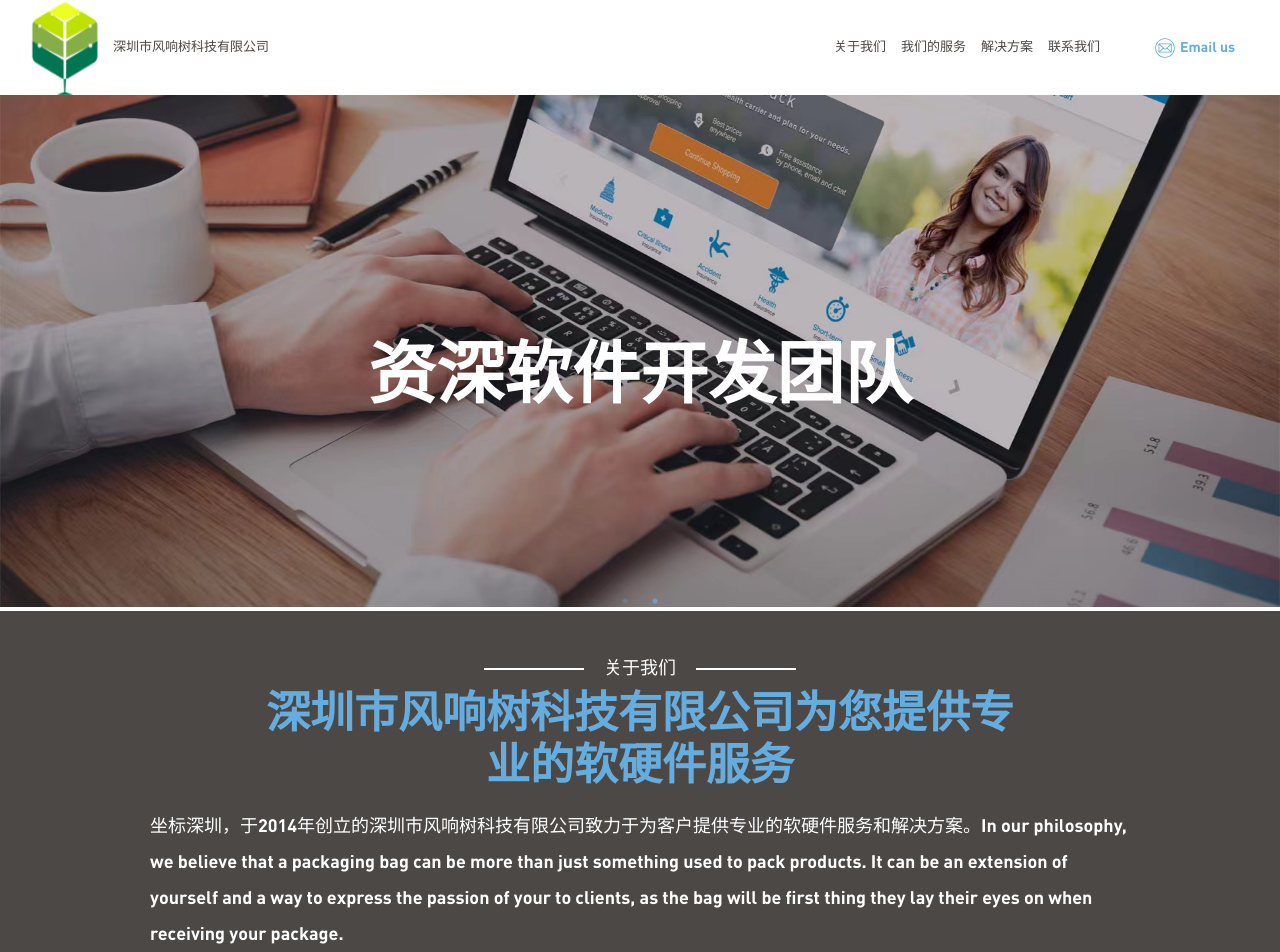
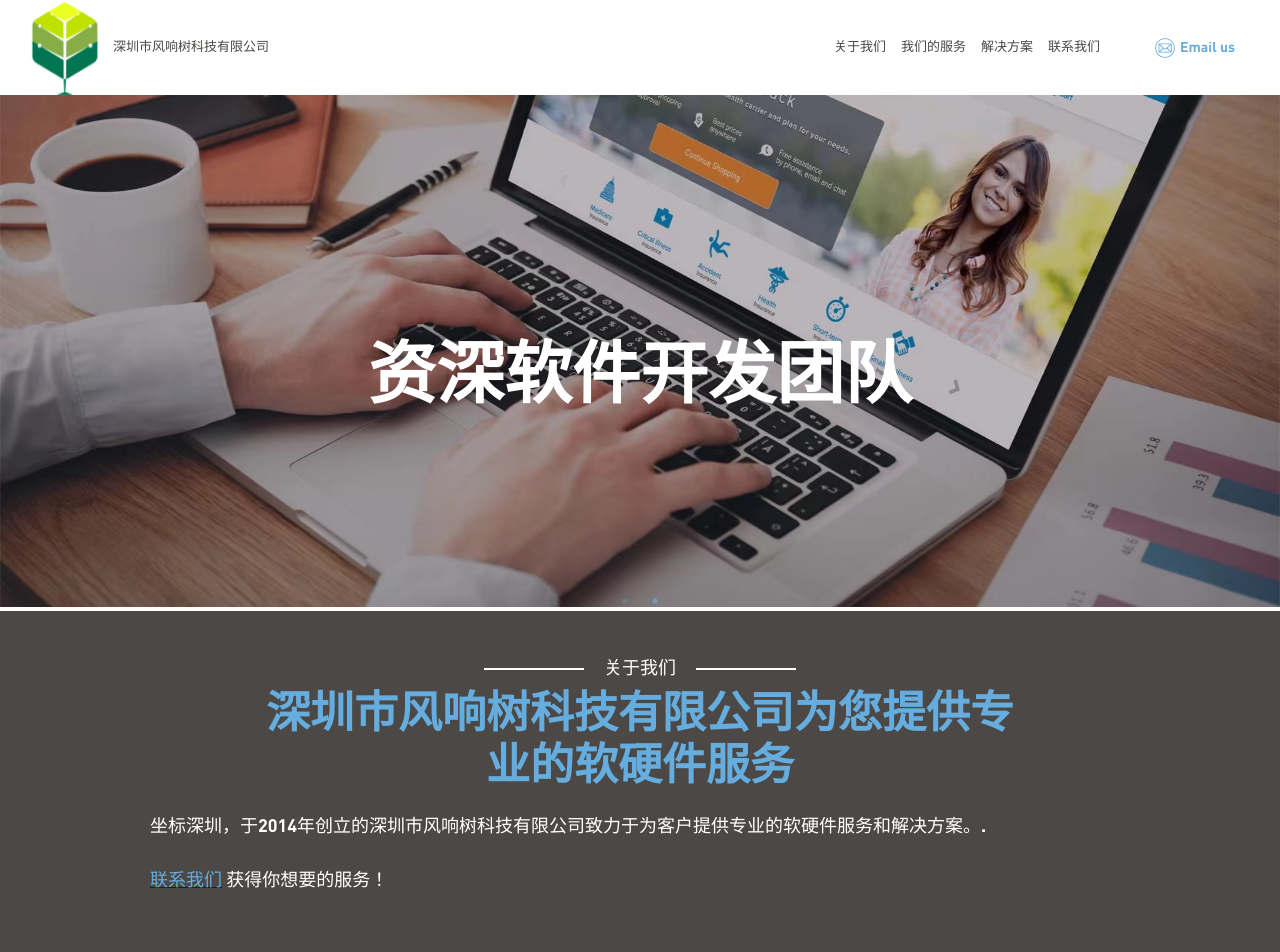
Before and after one commit to smileit/FXS, a React app: page / in a window 1280 px wide. Shown: the top 952 px of the page. Built offline with nearby package versions, Linux system fonts and the light colour scheme.

Commit message:
Update config.js

```diff
--- a/src/pages/home/components/who_we_are/config.js
+++ b/src/pages/home/components/who_we_are/config.js
@@ -1,6 +1,5 @@
 export default {
   title: '深圳市风响树科技有限公司为您提供专业的软硬件服务',
-  detail: ("坐标深圳，于2014年创立的深圳市风响树科技有限公司致力于为客户提供专业的软硬件服务和解决方案。In our philosophy, we believe that a packaging bag can be more than just something used to pack products. It can be an extension of yourself and a way to express the passion of your to clients, as the bag will be first thing they lay their eyes on when receiving your package.\
-  </br>That is why we strive to provide you with high quality products that will grab your customers attention, while protecting whatever you put inside. If you cooperative with us, more and more people will pay close attention to your product and the sale will increase rapidly by vivid printing package. We truly care about each client as we understand how important packaging is, so our passion is to provide you with the perfect bag matches the passion that you have for serving your customers.\
-  <p><a href=\"mailto:sales@maxgiftexporter.com?subject=I have a Enquery\"><font color=#66addf>CONTACT US</font></a> if you have any idea about custom-making Non-woven Eco bag! ")
+  detail: ("坐标深圳，于2014年创立的深圳市风响树科技有限公司致力于为客户提供专业的软硬件服务和解决方案。.\
+  <p><a href=\"mailto:sales@maxgiftexporter.com?subject=I have a Enquery\"><font color=#66addf>联系我们</font></a> 获得你想要的服务！ ")
 }
```
